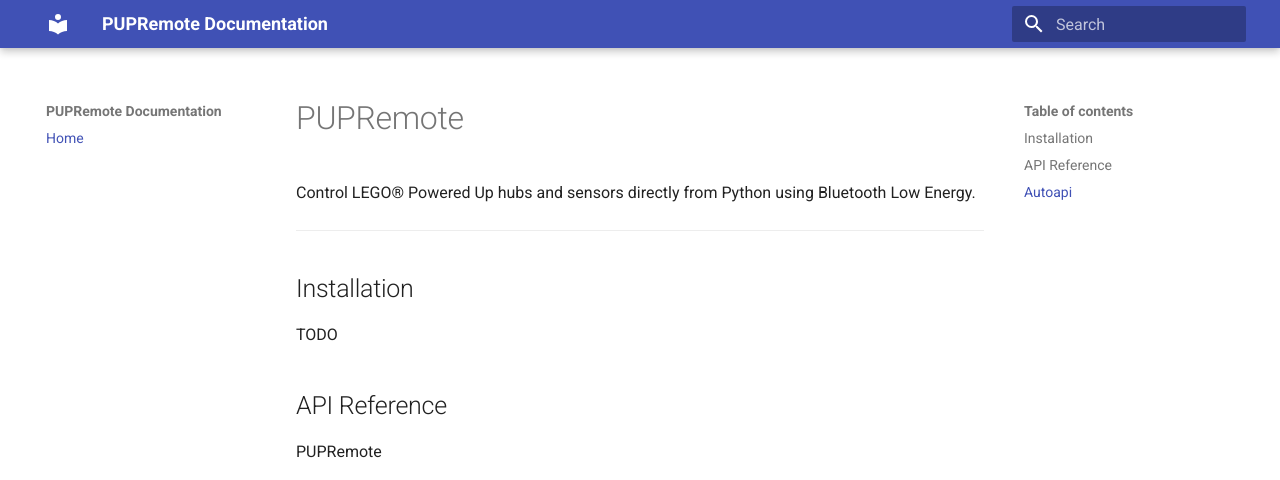
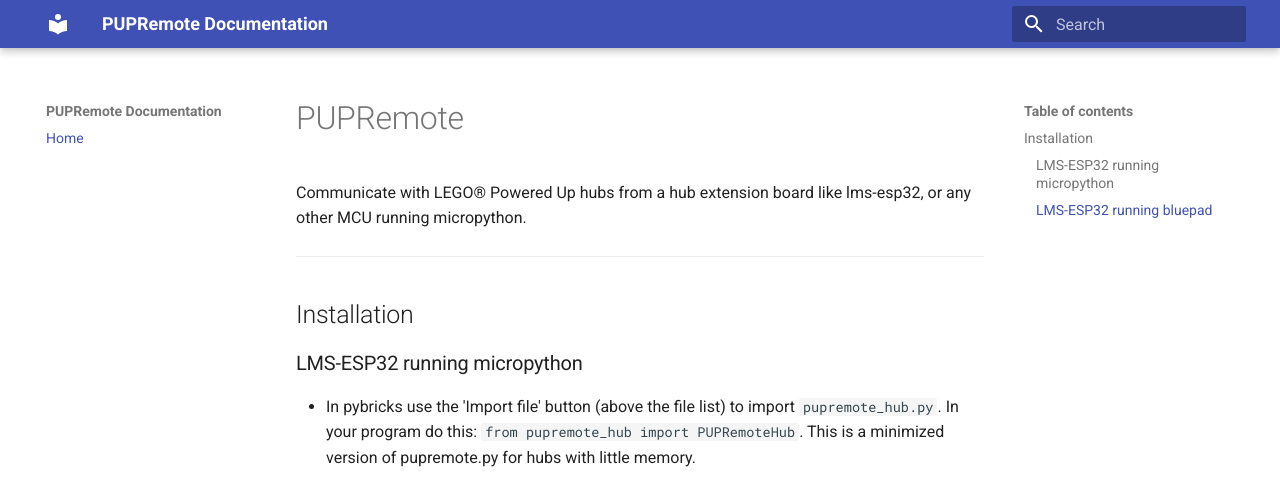
Before and after one commit to antonvh/PUPRemote, an MkDocs documentation site: the page built from docs/index.md, in a window 1280 px wide and 1039 px high. Shown: the top 480 px of the window. Built offline with MkDocs 1.6.1 and Material for MkDocs 9.7.7, drawn with Linux system fonts in a browser that asks for light colours; some of the changed text lies outside the part shown; grey boxes are pictures that could not be loaded.

Commit message:
Added install instructions

```diff
--- a/docs/index.md
+++ b/docs/index.md
@@ -1,22 +1,18 @@
 # PUPRemote
 
-Control LEGO® Powered Up hubs and sensors directly from Python using Bluetooth Low Energy.
+Communicate with LEGO® Powered Up hubs from a hub extension board like lms-esp32, or any other MCU running micropython.
 
 ---
 
 ## Installation
 
-TODO
+### LMS-ESP32 running micropython
 
-## API Reference
+- In pybricks use the 'Import file' button (above the file list) to import `pupremote_hub.py`. In your program do this: `from pupremote_hub import PUPRemoteHub`. This is a minimized version of pupremote.py for hubs with little memory.
+- Alternatively import `pupremote.py`, and in your program do this: `from pupremote import PUPRemoteHub`.
+- Flash your lms-esp32 with [the latest micropython firmware from Anton's Mindstorms](https://firmware.antonsmindstorms.com). No need to copy libraries, they come with the firmware.
 
-PUPRemote
-::: pupremote
+### LMS-ESP32 running bluepad
 
-PUPRemoteHub
-::: pupremote.PUPRemoteHub
-
-PUPRemoteSensor
-::: pupremote.PUPRemoteSensor
-
-## Autoapi
+- Alternatively import `bluepad.py`, and use the `pybricks_blocks_boilerplate.py` in Pybricks blocks.
+- Flash your lms-esp32 with [the latest BluePad firmware from Anton's Mindstorms](https://firmware.antonsmindstorms.com). No need to copy libraries, they come with the firmware.
--- a/mkdocs.yml
+++ b/mkdocs.yml
@@ -17,6 +17,9 @@
   - search
   - mkdocs-autoapi:
       autoapi_dir: src
+      autoapi_ignore:
+        - lpf2.py
+        - pybricks_blocks_boilerplate.py
   - mkdocstrings:
       handlers:
         python:
```
